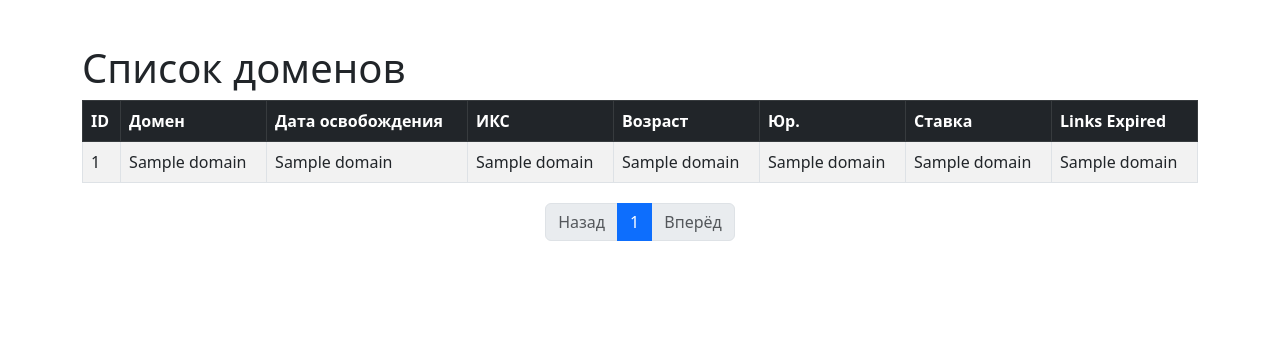
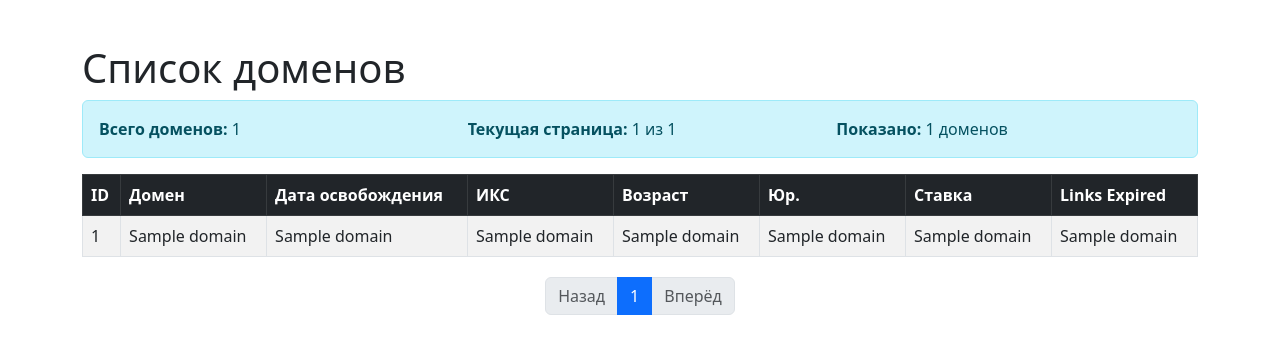
Before and after one commit to nik63kn/pbn, a Flask app: template templates/domains.html in a window 1280 px wide. Shown: the top 354 px of the page. Run offline with Flask 3, Linux system fonts and the light colour scheme; the template is opened without the code that fills it: most values are stand-ins (such as "Sample title", 1, 10 or a date in 2020).

Commit message:
Обновил пангинацию

```diff
--- a/config.py
+++ b/config.py
@@ -1,7 +1,8 @@
 
 DB_CONFIG = {
-    "host": "localhost",
+    "host": "31.129.101.116",
     "database": "domain_monitor",
     "user": "domain_user",
-    "password": "secure_password_123"
+    "password": "secure_password_123",
+    "port": 5432
 }
--- a/routes.py
+++ b/routes.py
@@ -27,6 +27,8 @@ def init_routes(app):
         # Вычисляем общее количество страниц
         total_pages = math.ceil(total / per_page)
 
+
+
         # Получаем данные для текущей страницы
         offset = (page - 1) * per_page
         cur.execute(
@@ -43,5 +45,6 @@ def init_routes(app):
             "domains.html",
             domains=domains,
             page=page,
-            total_pages=total_pages
+            total_pages=total_pages,
+            total_domains=total
         )
--- a/templates/domains.html
+++ b/templates/domains.html
@@ -19,6 +19,19 @@
 <body>
 <div class="container mt-4">
     <h1>Список доменов</h1>
+ <div class="alert alert-info mb-3">
+    <div class="row">
+        <div class="col-md-4">
+            <strong>Всего доменов:</strong> {{ total_domains }}
+        </div>
+        <div class="col-md-4">
+            <strong>Текущая страница:</strong> {{ page }} из {{ total_pages }}
+        </div>
+        <div class="col-md-4">
+            <strong>Показано:</strong> {{ domains|length }} доменов
+        </div>
+    </div>
+</div>
     <table class="table table-striped table-bordered table-hover">
         <thead class="table-dark">
             <tr>
@@ -49,22 +62,65 @@
     </table>
     <nav aria-label="Навигация по страницам">
       <ul class="pagination justify-content-center">
+        <!-- Кнопка "Назад" -->
         {% if page > 1 %}
-          <li class="page-item"><a class="page-link" href="{{ url_for('domains_page', page=page-1) }}">Назад</a></li>
+          <li class="page-item">
+            <a class="page-link" href="{{ url_for('domains_page', page=page-1) }}">Назад</a>
+          </li>
         {% else %}
-          <li class="page-item disabled"><a class="page-link" href="#">Назад</a></li>
+          <li class="page-item disabled">
+            <a class="page-link" href="#">Назад</a>
+          </li>
         {% endif %}
 
-        {% for p in range(1, total_pages+1) %}
+        <!-- Первые страницы -->
+        {% for p in range(1, [5, total_pages + 1]|min) %}
           <li class="page-item {% if p == page %}active{% endif %}">
             <a class="page-link" href="{{ url_for('domains_page', page=p) }}">{{ p }}</a>
           </li>
         {% endfor %}
 
+        <!-- Разделитель, если нужен -->
+        {% if total_pages > 9 and page > 4 and page < total_pages - 3 %}
+          <li class="page-item disabled">
+            <a class="page-link" href="#">...</a>
+          </li>
+        {% endif %}
+
+        <!-- Текущая страница и соседние (если они не входят в первые/последние 4) -->
+        {% if page > 4 and page < total_pages - 3 %}
+          {% for p in range([page - 1, 5]|max, [page + 2, total_pages - 3]|min) %}
+            <li class="page-item {% if p == page %}active{% endif %}">
+              <a class="page-link" href="{{ url_for('domains_page', page=p) }}">{{ p }}</a>
+            </li>
+          {% endfor %}
+        {% endif %}
+
+        <!-- Разделитель, если нужен -->
+        {% if total_pages > 9 and page < total_pages - 3 %}
+          <li class="page-item disabled">
+            <a class="page-link" href="#">...</a>
+          </li>
+        {% endif %}
+
+        <!-- Последние страницы -->
+        {% if total_pages > 4 %}
+          {% for p in range([total_pages - 3, 5]|max, total_pages + 1) %}
+            <li class="page-item {% if p == page %}active{% endif %}">
+              <a class="page-link" href="{{ url_for('domains_page', page=p) }}">{{ p }}</a>
+            </li>
+          {% endfor %}
+        {% endif %}
+
+        <!-- Кнопка "Вперёд" -->
         {% if page < total_pages %}
-          <li class="page-item"><a class="page-link" href="{{ url_for('domains_page', page=page+1) }}">Вперёд</a></li>
+          <li class="page-item">
+            <a class="page-link" href="{{ url_for('domains_page', page=page+1) }}">Вперёд</a>
+          </li>
         {% else %}
-          <li class="page-item disabled"><a class="page-link" href="#">Вперёд</a></li>
+          <li class="page-item disabled">
+            <a class="page-link" href="#">Вперёд</a>
+          </li>
         {% endif %}
       </ul>
     </nav>
```
